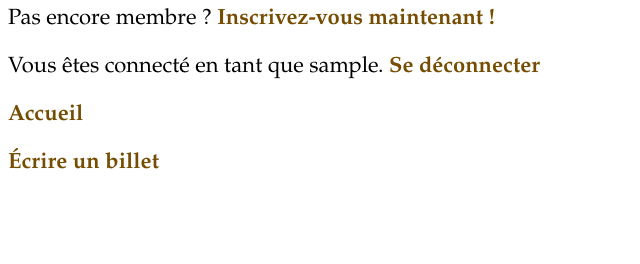
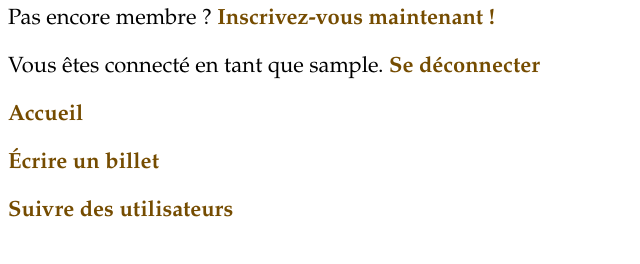
Before and after one commit to JCOzanne/LITRevu, a Django app: page / in a window 1280 px wide. Shown: the part 536-800 px from the top of the page, without its empty margins (0-640 px from the left). Run offline with Django 5.2, Linux system fonts and the light colour scheme; the visitor is signed in with stand-in values (Sample User, id 1).

Commit message:
mise à jour du fichier base.html

```diff
--- a/templates/base.html
+++ b/templates/base.html
@@ -19,6 +19,7 @@
                 </p>
                 <p><a href="{% url 'home' %}">Accueil</a></p>
                 <p><a href="{% url 'blog_create' %}">Écrire un billet</a></p>
+                <p><a href="{% url 'follow_users' %}">Suivre des utilisateurs</a></p>
         {% endif %}
         </main>
     </div>
```
